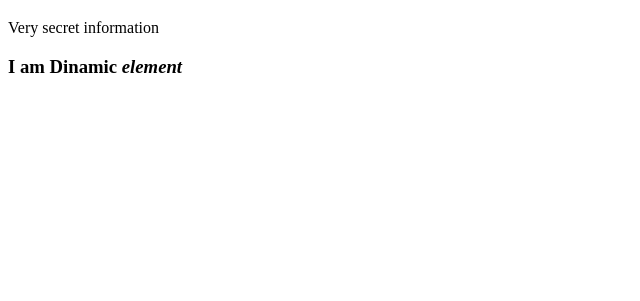
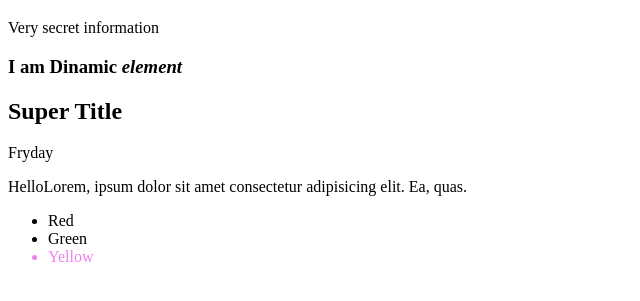
Before and after one commit to M4riu5/Js, a plain HTML site: page js 04 - loops , dom-manipulations/index.html in a window 1280 px wide. Shown: the part 61-362 px from the top of the page, without its empty margins (0-640 px from the left). Drawn offline with Linux system fonts and the light colour scheme.

Commit message:
dom practice

```diff
--- a/js 04 - loops , dom-manipulations/index.html
+++ b/js 04 - loops , dom-manipulations/index.html
@@ -12,5 +12,17 @@
     <p id="text">Very secret information</p>
 
     <div id="box"></div>
+
+    <article>
+        <h2 id="title">Main Title</h2>
+        <p id="date">Date</p>
+        <p id="paragraph"> Lorem, ipsum dolor sit amet consectetur adipisicing elit. Ea, quas.</p>
+    </article>
+
+    <ul>
+        <li>Red</li>
+        <li>Green</li>
+        <li id="violet">Yellow</li>
+    </ul>
 </body>
 </html>
--- a/js 04 - loops , dom-manipulations/script.js
+++ b/js 04 - loops , dom-manipulations/script.js
@@ -34,3 +34,19 @@ console.log('result -->', result);
 const divel = document.getElementById('box')
 // innerHTML append HTML code from sting
 divel.innerHTML = "<h3>I am Dinamic <i>element</i></h3>"
+
+// h2 change to Super tittle
+// p change to friday
+// p append text
+
+const mainel = document.getElementById('title')
+const maindate = document.getElementById('date')
+const mainp = document.getElementById('paragraph')
+
+mainel.textContent = 'Super Title'
+maindate.textContent = 'Fryday'
+const newtext = ' Hello'
+mainp.textContent = newtext + mainp.innerText
+
+const color = document.getElementById('violet')
+color.style.color = 'violet'
```
